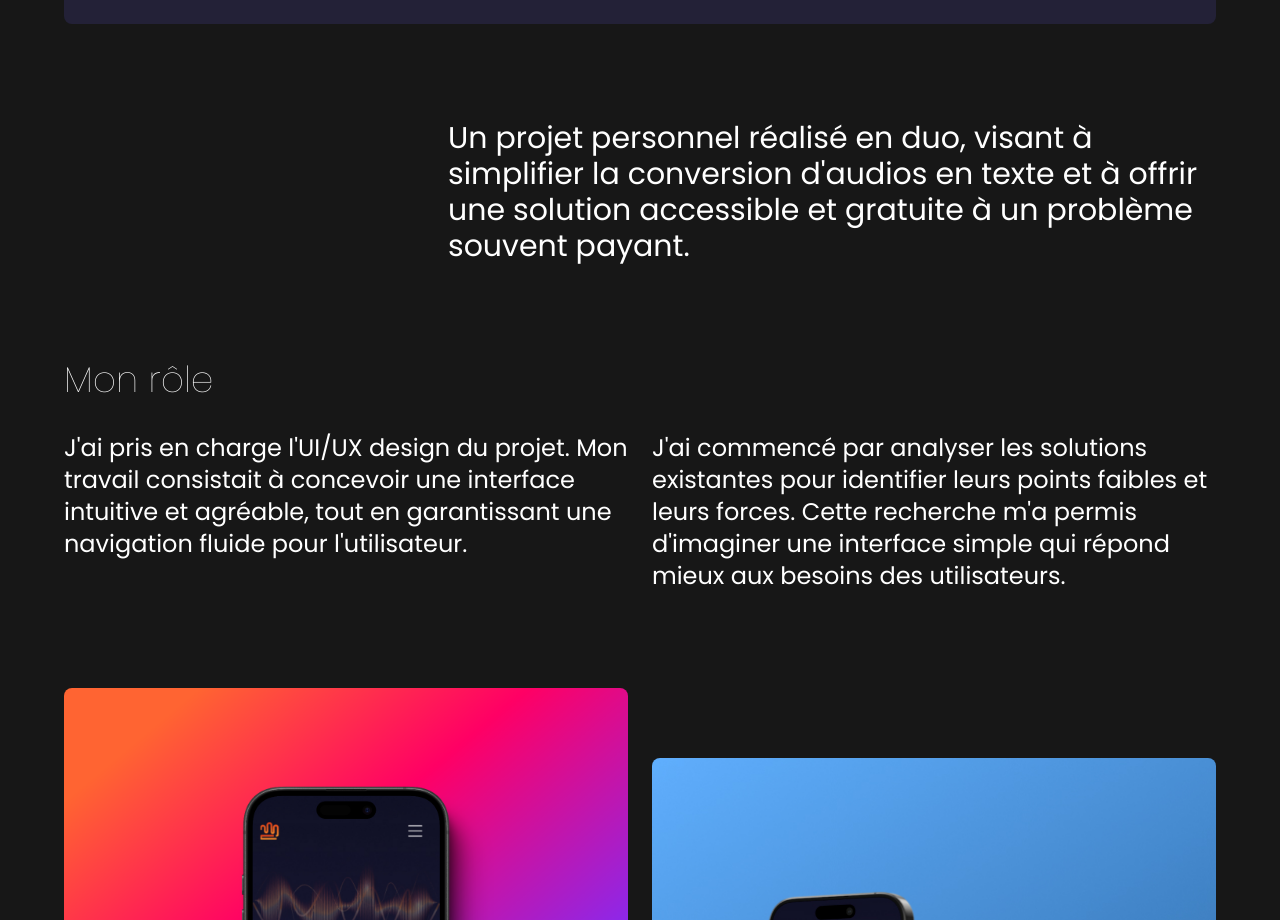
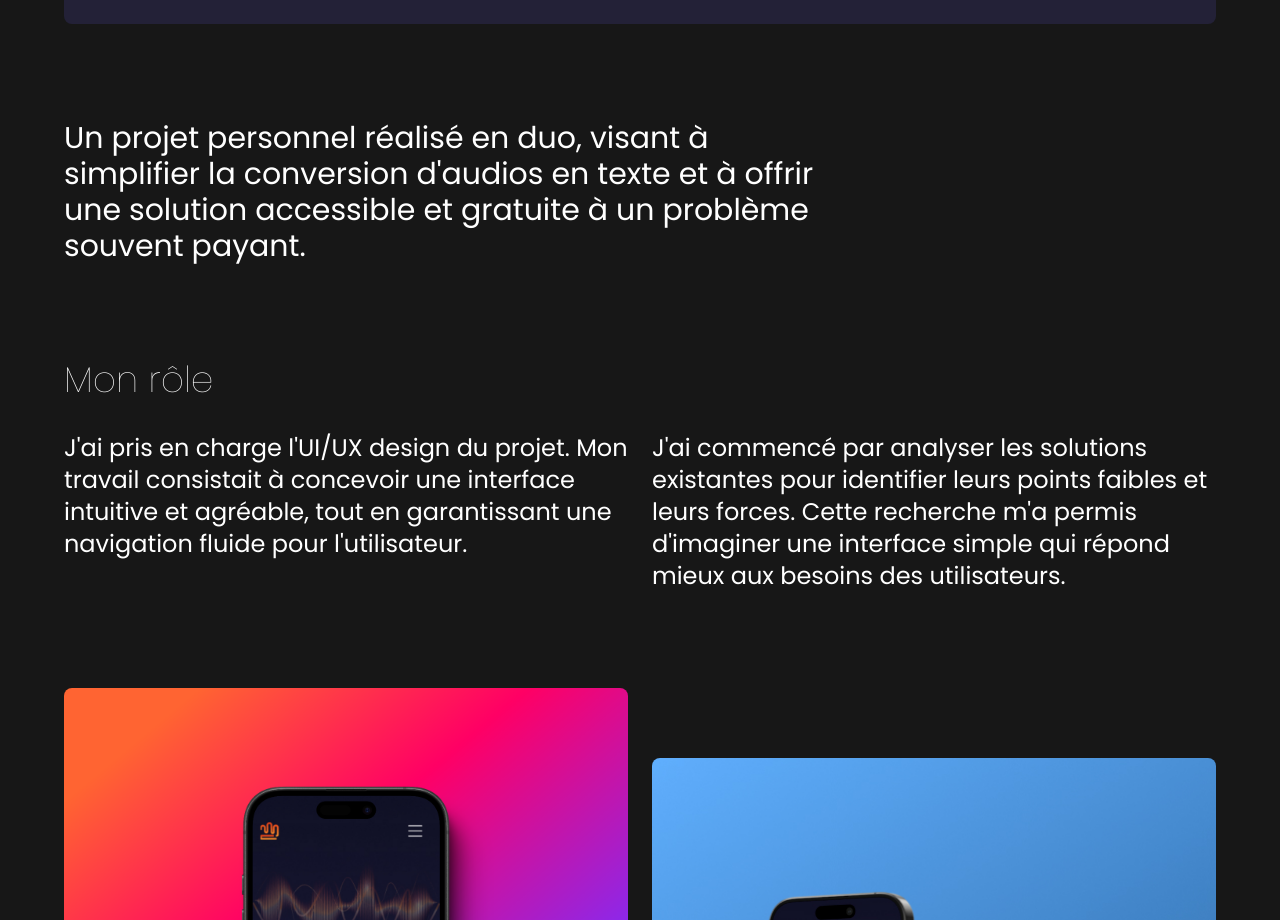
Before and after one commit to antoinefavereau/lochus-cecile, a Next.js app: page /projets/Audio-to-text in a window 1280 px wide. Shown: the part 1040-1960 px from the top of the page. Built offline with nearby package versions, Linux system fonts and the light colour scheme; a web font is replaced by a local one.

Commit message:
fix: adjust alignment of project description text in project page

```diff
--- a/app/projets/[id]/page.tsx
+++ b/app/projets/[id]/page.tsx
@@ -67,7 +67,7 @@ export default function Page() {
               {project.year}
             </p>
           </div>
-          <p className="self-end max-w-none md:max-w-4xl text-base md:text-3xl px-8 md:px-16">
+          <p className="self-start max-w-none md:max-w-4xl text-base md:text-3xl px-8 md:px-16">
             {project.description}
           </p>
           {"mockup_images" in project && (
```
